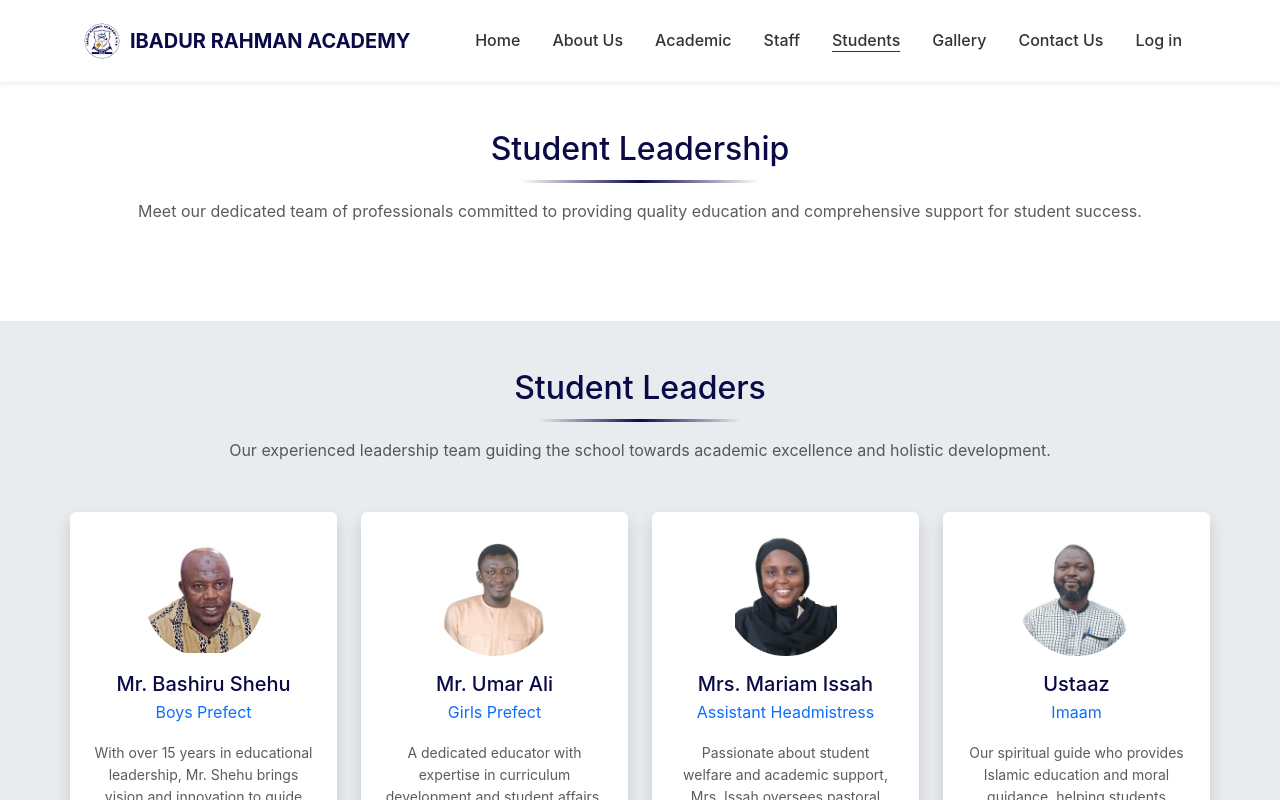
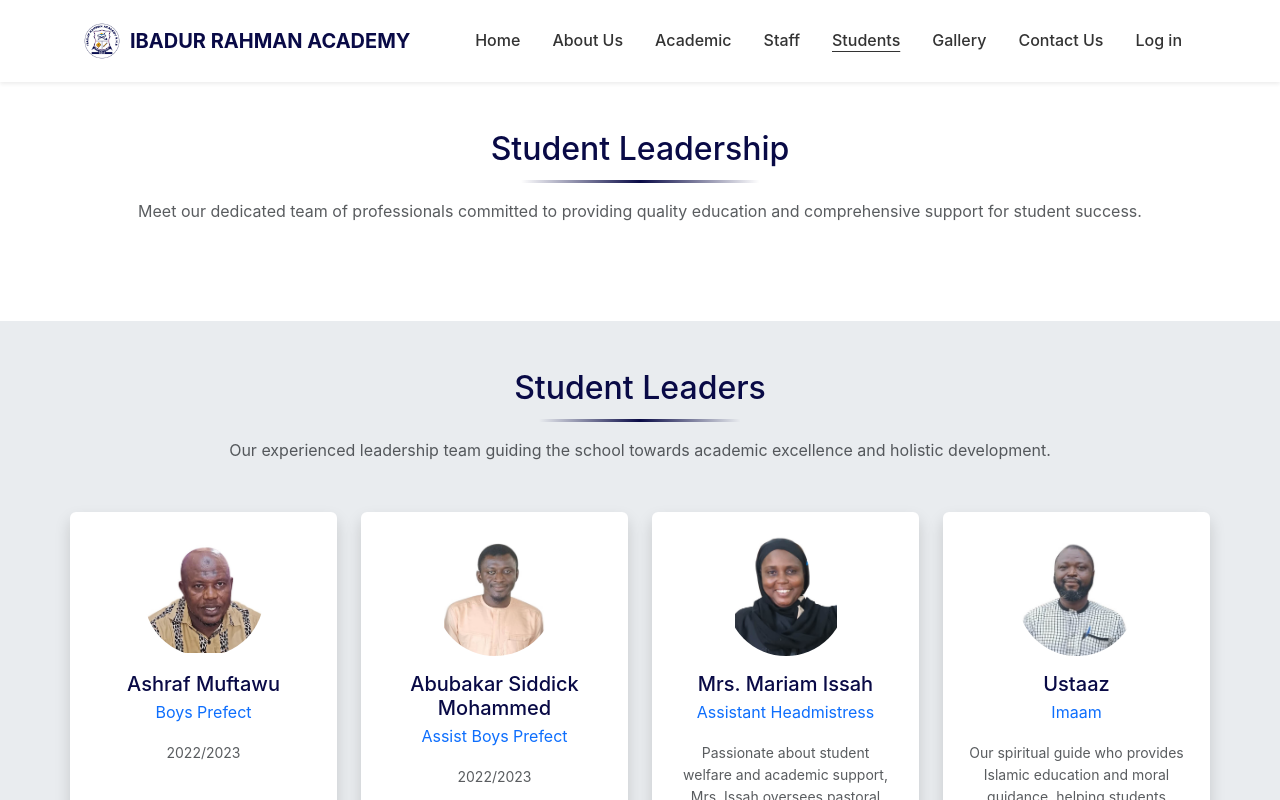
Before and after one commit to AmurdAmzer/IbassWeb-Redesign, a Next.js app in the folder frontend/: page /students in a window 1280 px wide. Shown: the top 800 px of the page. Built offline with nearby package versions, Linux system fonts and the light colour scheme.

Commit message:
added student leadership page

```diff
--- a/frontend/src/app/students/page.js
+++ b/frontend/src/app/students/page.js
@@ -5,15 +5,15 @@ import { Container, Row, Col, Card } from 'react-bootstrap';
 export default function StudentsPage() {
     const prefects = [
         {
-          name: 'Mr. Bashiru Shehu',
+          name: 'Ashraf Muftawu',
           position: 'Boys Prefect',
-          description: 'With over 15 years in educational leadership, Mr. Shehu brings vision and innovation to guide our school towards academic excellence and holistic student development.',
+          description: '2022/2023',
           image: '/images/headmaster.jpg'
         },
         {
-          name: 'Mr. Umar Ali',
-          position: 'Girls Prefect',
-          description: 'A dedicated educator with expertise in curriculum development and student affairs, ensuring our academic programs meet the highest standards of quality education.',
+          name: 'Abubakar Siddick Mohammed',
+          position: 'Assist Boys Prefect' ,
+          description: '2022/2023',
           image: '/images/assistant1.jpg'
         },
         {
```
